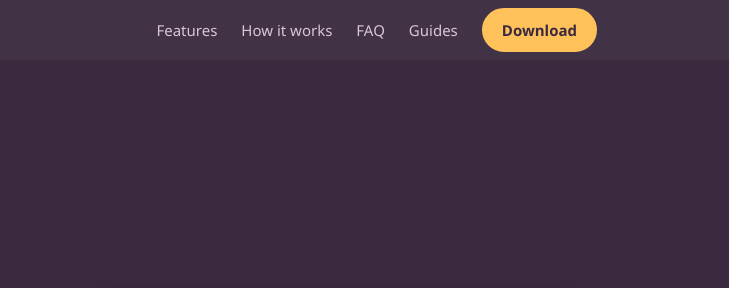
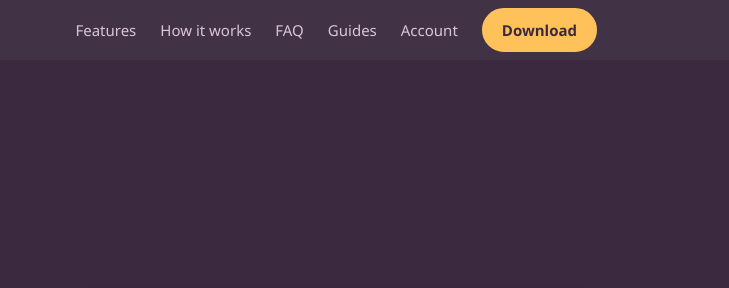
Before and after one commit to Con-OBrien/trimmel, a website: page docs/index.html in a window 1280 px wide. Shown: the top 288 px of the page, 551-1280 px from the left. Drawn offline with nearby package versions, Linux system fonts and the light colour scheme; a web font is replaced by a local one.

Commit message:
Link the account page from the home page nav and footer
Co-Authored-By: Claude Sonnet 5.5 <noreply@anthropic.com>

```diff
--- a/docs/index.html
+++ b/docs/index.html
@@ -139,6 +139,7 @@
       <a class="link" href="#how">How it works</a>
       <a class="link" href="#faq">FAQ</a>
       <a class="link" href="guides/">Guides</a>
+      <a class="link" href="account.html">Account</a>
       <a class="btn small" href="#download">Download</a>
     </div>
   </nav>
@@ -267,7 +268,7 @@
     </section>
   </main>
 
-  <footer>Trimmel &middot; <a href="guides/">Guides</a> &middot; <a href="changelog.html">Changelog</a> &middot; <a href="plus.html">Plus</a> &middot; <a href="https://github.com/Con-OBrien/trimmel">Source on GitHub</a> &middot; <a href="privacy.html">Privacy policy</a> &middot; <a href="#download">Download</a></footer>
+  <footer>Trimmel &middot; <a href="guides/">Guides</a> &middot; <a href="changelog.html">Changelog</a> &middot; <a href="plus.html">Plus</a> &middot; <a href="account.html">Account</a> &middot; <a href="https://github.com/Con-OBrien/trimmel">Source on GitHub</a> &middot; <a href="privacy.html">Privacy policy</a> &middot; <a href="#download">Download</a></footer>
 
   <script>
     // Feature tabs
```
